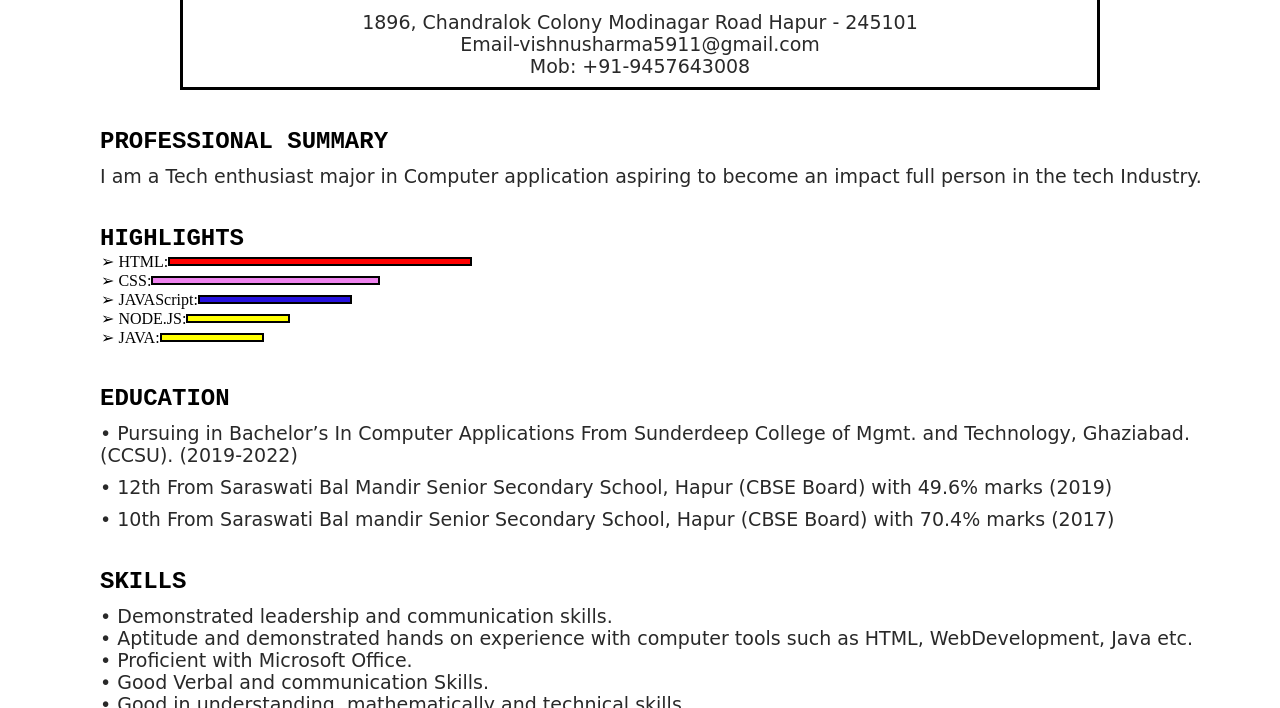
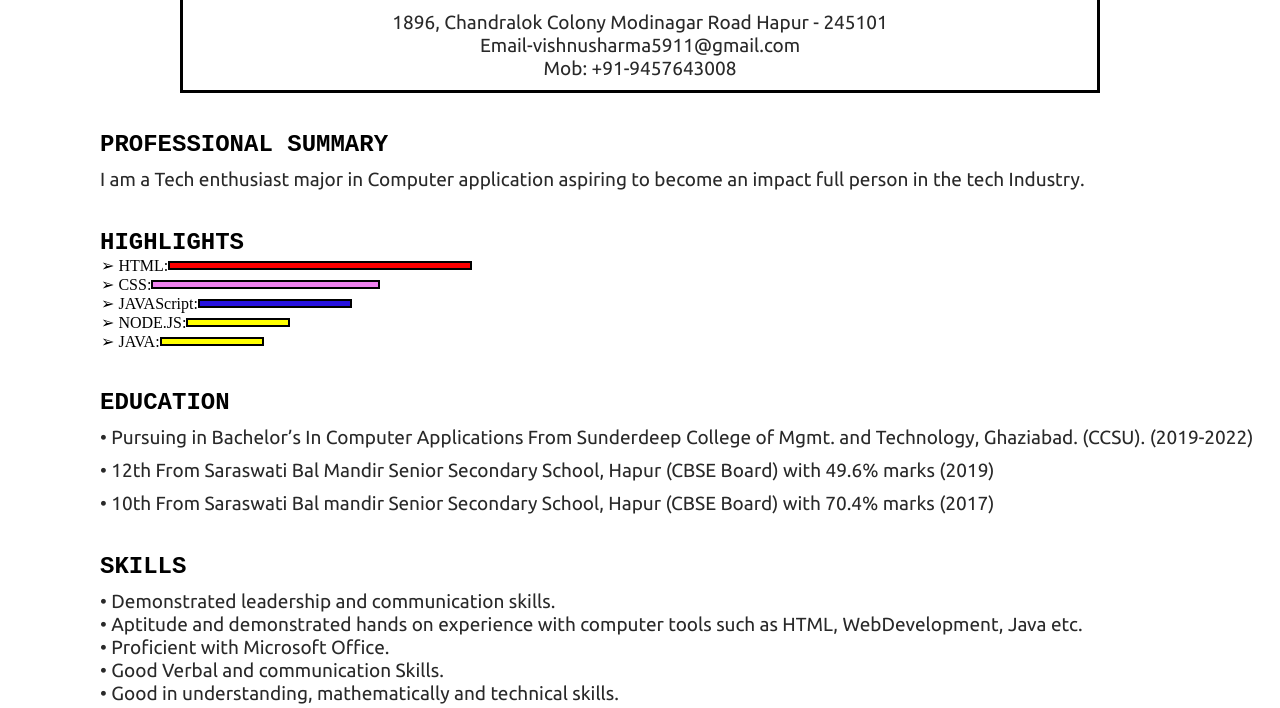
Before and after one commit to vishnusharma2709/portfolio2.github.io, a plain HTML site: page cv.html in a window 1280 px wide. Shown: the part 92-800 px from the top of the page. Drawn offline with Linux system fonts and the light colour scheme; a web font is replaced by a local one.

Commit message:
Update style.css

```diff
--- a/style.css
+++ b/style.css
@@ -1,6 +1,7 @@
 @import url('https://fonts.googleapis.com/css2?family=PT+Sans:ital,wght@1,700&display=swap');
 @import url('https://fonts.googleapis.com/css2?family=Baloo+Bhai+2:wght@500&family=Baloo+Bhaijaan+2:wght@500&family=PT+Sans:ital,wght@1,700&display=swap');
 @import url('https://fonts.googleapis.com/css2?family=Baloo+Bhai+2:wght@500&family=Baloo+Bhaijaan+2:wght@500&family=PT+Sans:ital,wght@1,700&family=Roboto&display=swap');
+@import url('https://fonts.googleapis.com/css2?family=Open+Sans&family=Ubuntu&display=swap');
 
 *{
     margin: 0;
@@ -222,7 +223,7 @@ h1{
 }
 
 p{
-    font-family: cursive;
+    font-family: 'Ubuntu', sans-serif;
     margin: 10px 20px;
     color: rgb(41, 41, 41);
     font-size:19px;
```
